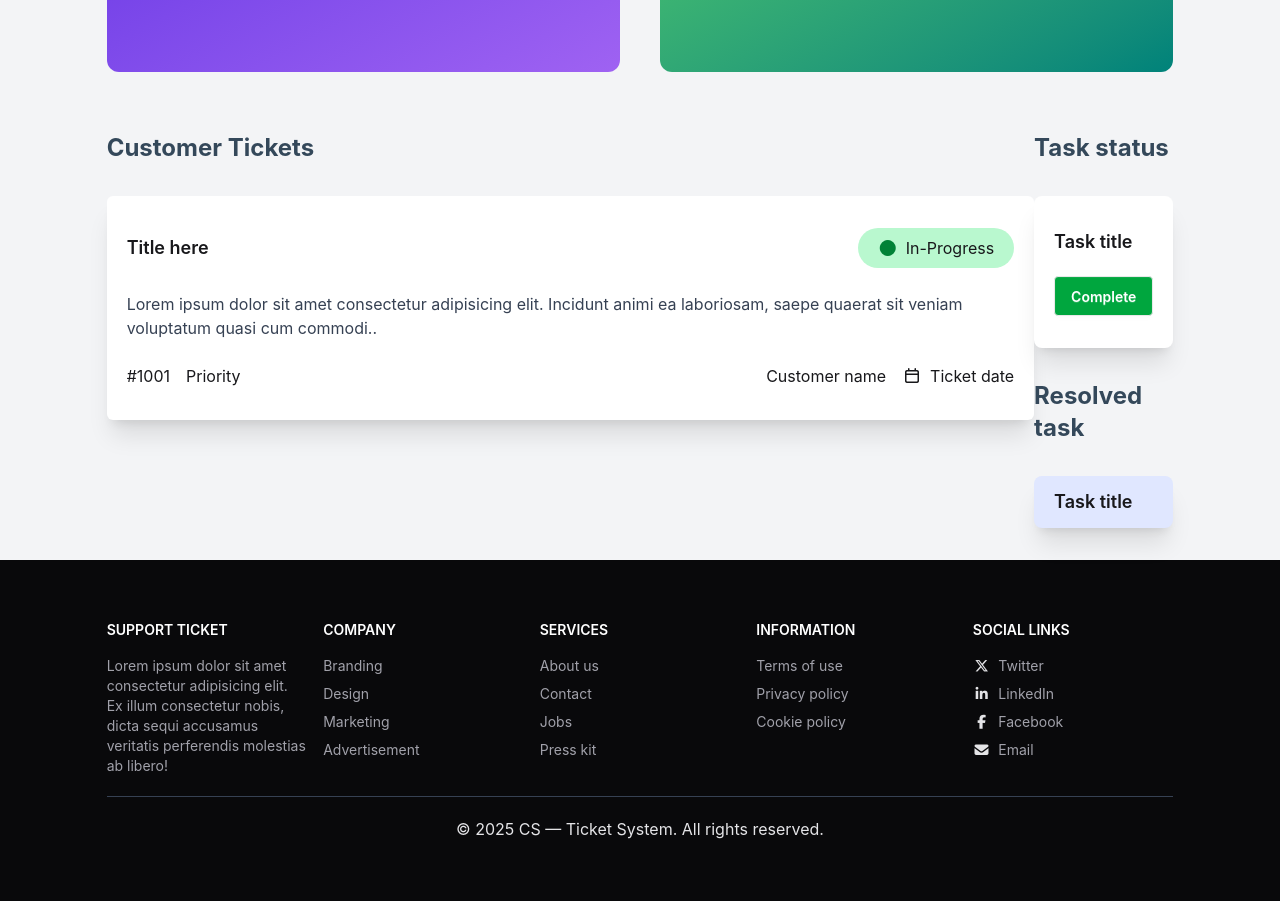
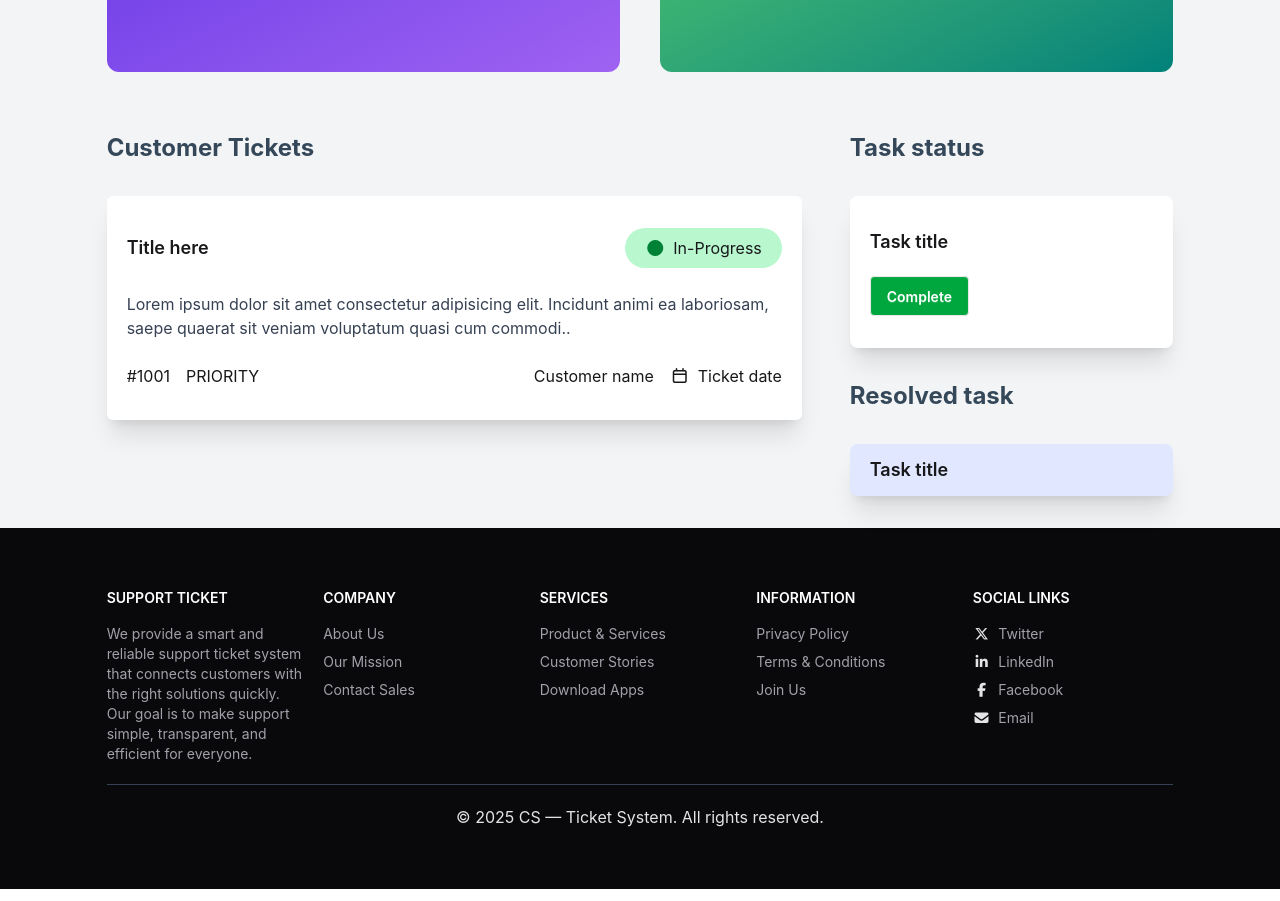
Before and after one commit to ronouk/react-support-ticket, a React (Vite) app: page / in a window 1280 px wide. Shown: the part 360-1261 px from the top of the page. Built offline with nearby package versions, Linux system fonts and the light colour scheme.

Commit message:
frontend fixing

```diff
--- a/src/components/footer/Footer.jsx
+++ b/src/components/footer/Footer.jsx
@@ -8,28 +8,26 @@ const Footer = () => {
                 <nav>
                     <h6 className="footer-title">Support Ticket</h6>
                     <div>
-                        <p>Lorem ipsum dolor sit amet consectetur adipisicing elit. Ex illum consectetur nobis, dicta sequi accusamus veritatis perferendis molestias ab libero!</p>
+                        <p>We provide a smart and reliable support ticket system that connects customers with the right solutions quickly. Our goal is to make support simple, transparent, and efficient for everyone.</p>
                     </div>
                 </nav>
                 <nav>
                     <h6 className="footer-title">Company</h6>
-                    <a className="link link-hover">Branding</a>
-                    <a className="link link-hover">Design</a>
-                    <a className="link link-hover">Marketing</a>
-                    <a className="link link-hover">Advertisement</a>
+                    <a className="link link-hover">About Us</a>
+                    <a className="link link-hover">Our Mission</a>
+                    <a className="link link-hover">Contact Sales</a>
                 </nav>
                 <nav>
                     <h6 className="footer-title">Services</h6>
-                    <a className="link link-hover">About us</a>
-                    <a className="link link-hover">Contact</a>
-                    <a className="link link-hover">Jobs</a>
-                    <a className="link link-hover">Press kit</a>
+                    <a className="link link-hover">Product & Services</a>
+                    <a className="link link-hover">Customer Stories</a>
+                    <a className="link link-hover">Download Apps</a>
                 </nav>
                 <nav>
                     <h6 className="footer-title">Information</h6>
-                    <a className="link link-hover">Terms of use</a>
-                    <a className="link link-hover">Privacy policy</a>
-                    <a className="link link-hover">Cookie policy</a>
+                    <a className="link link-hover">Privacy Policy</a>
+                    <a className="link link-hover">Terms & Conditions</a>
+                    <a className="link link-hover">Join Us</a>
                 </nav>
                 <nav>
                     <h6 className="footer-title">Social Links</h6>
--- a/src/components/ticket-area/TicketArea.jsx
+++ b/src/components/ticket-area/TicketArea.jsx
@@ -4,9 +4,14 @@ import TicketStatus from './ticket-status/TicketStatus';
 
 const TicketArea = () => {
     return (
-        <div className='md:flex justify-between'>
-            <CustomerTicket></CustomerTicket>
-            <TicketStatus></TicketStatus>
+        <div className="grid lg:grid-cols-3 gap-12">
+            <div className="lg:col-span-2">
+                <CustomerTicket />
+            </div>
+
+            <div className="col-span-1">
+                <TicketStatus />
+            </div>
         </div>
     );
 };
--- a/src/components/ticket-area/customer-ticket/CustomerTicket.jsx
+++ b/src/components/ticket-area/customer-ticket/CustomerTicket.jsx
@@ -27,7 +27,7 @@ const CustomerTicket = () => {
                     <div className='bottom-section flex justify-between'>
                         <div className='bottom-left flex gap-4'>
                             <p>#1001</p>
-                            <p>Priority</p>
+                            <p className='uppercase'>Priority</p>
                         </div>
                         <div className='bottom-right flex gap-4'>
                             <p>Customer name</p>
```
